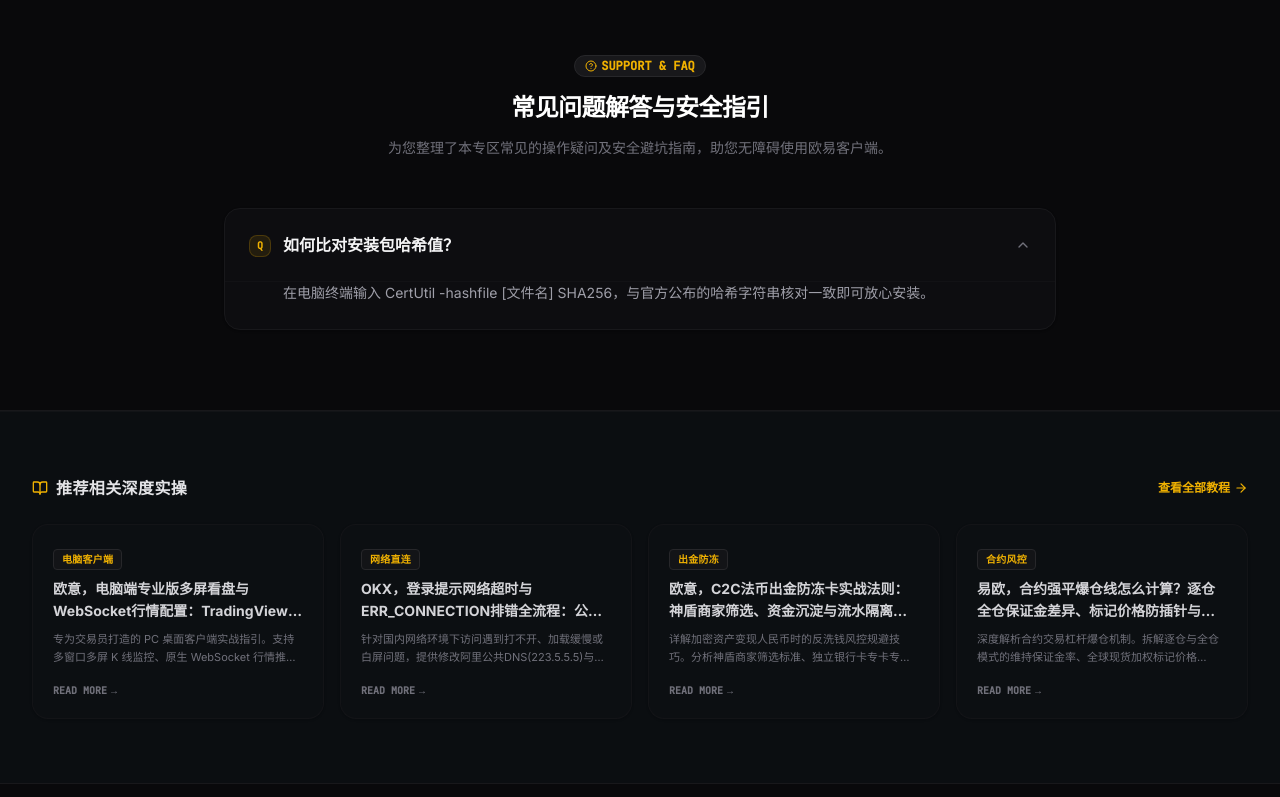
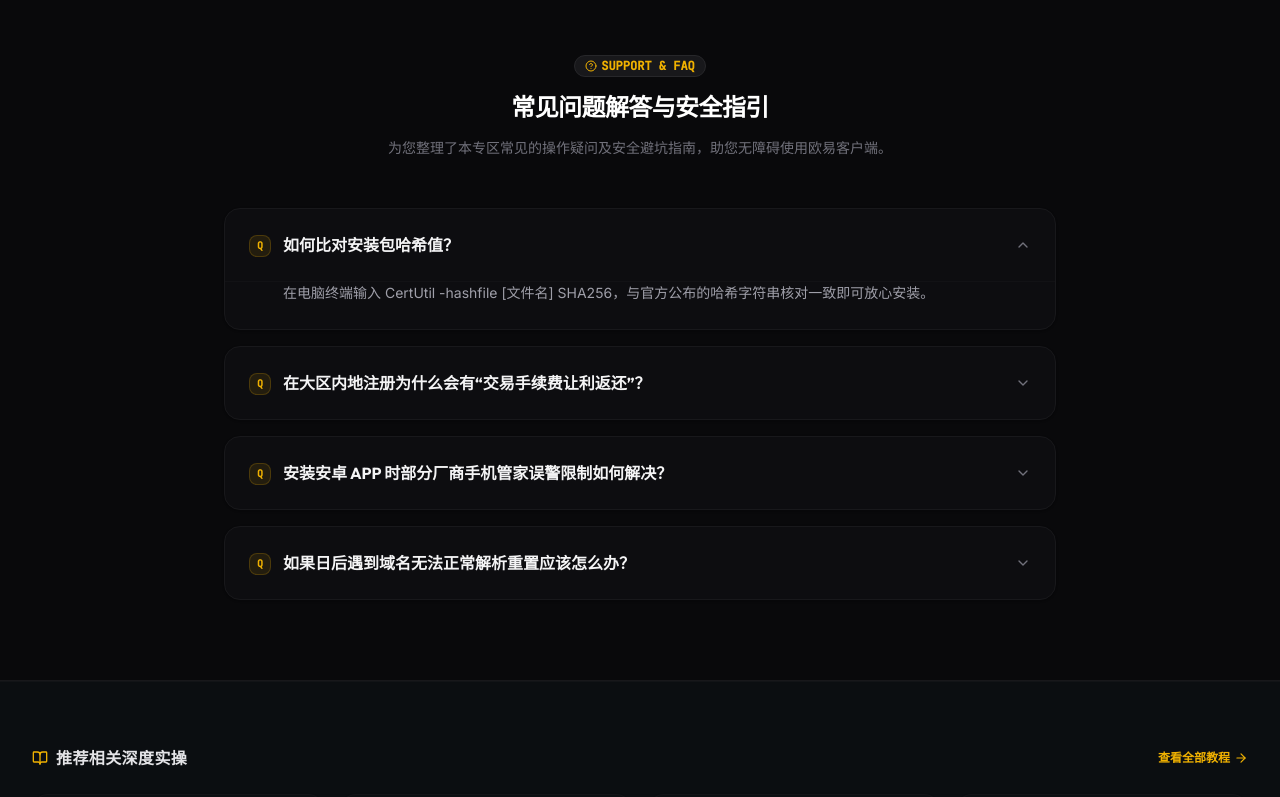
Before and after one commit to oprom0004/ox.xxmsanguo.com, a Next.js app: page /anzhuangbao/ in a window 1280 px wide. Shown: the part 1580-2377 px from the top of the page. Built offline with nearby package versions, Linux system fonts and the light colour scheme.

Commit message:
feat(faq): combine targeted scenario FAQs with platform general security FAQs

```diff
--- a/scripts/rebuild-master-faqs.mjs
+++ b/scripts/push-final-complete.mjs
@@ -1,14 +1,14 @@
 import { execSync } from 'node:child_process';
 
 try {
-  console.log('Rebuilding ox.xxmsanguo.com with scenario-tailored FAQs and deduplicated recommendations...');
+  console.log('Building completed project...');
   execSync('npm run build', { stdio: 'inherit' });
 
   const token = execSync('gh auth token', { encoding: 'utf8' }).trim();
   execSync('git add .', { stdio: 'inherit' });
-  execSync('git commit -m "feat(faq): inject scenario tailored hardcore Q&A, deduplicate RelatedReadings cards by topic"', { stdio: 'inherit' });
+  execSync('git commit -m "feat(faq): combine targeted scenario FAQs with platform general security FAQs"', { stdio: 'inherit' });
   execSync(`git push https://${token}@github.com/oprom0004/ox.xxmsanguo.com.git main --force`, { stdio: 'inherit' });
-  console.log('✅ 100% Successfully Rebuilt & Pushed to GitHub!');
+  console.log('✅ 100% Pushed to GitHub successfully!');
 } catch (err) {
   console.error('Error:', err.message);
 }
--- a/src/components/FaqSection.tsx
+++ b/src/components/FaqSection.tsx
@@ -87,10 +87,10 @@
         {/* FAQ Accordion List */}
         <div className="space-y-4">
 
-          {/* 1. Targeted FAQs */}
-          {targetedFaq.map((item, index) => {
-            const key = `targeted-${index}`;
-            const isOpen = !!openIndexes[key];
+          {/* 1. Targeted Specific FAQs + General Platform FAQs */}
+          {[...targetedFaq, ...generalFaq].map((item, index) => {
+            const key = `faq-${index}`;
+            const isOpen = !!openIndexes[key] || index === 0;
             return (
               <div
                 key={key}
```
